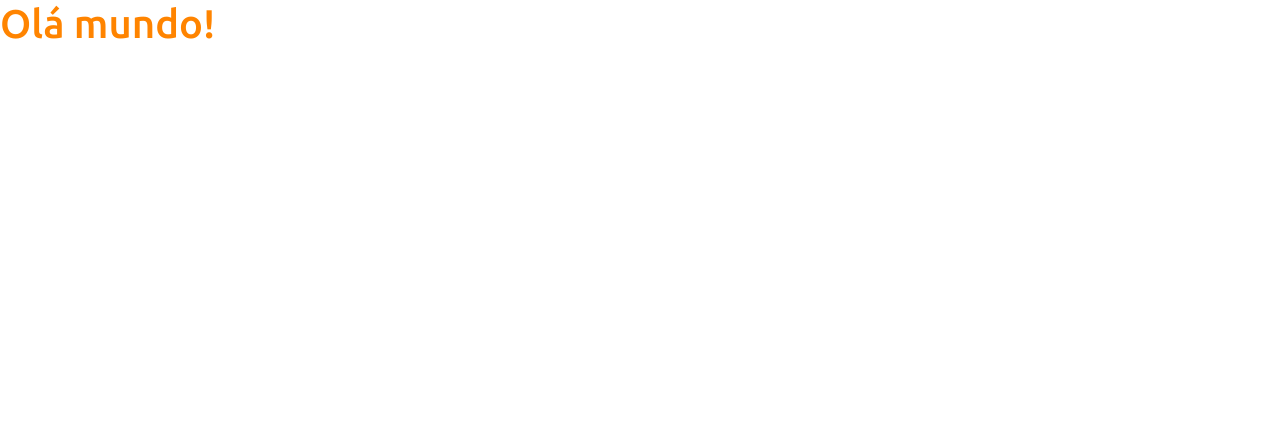
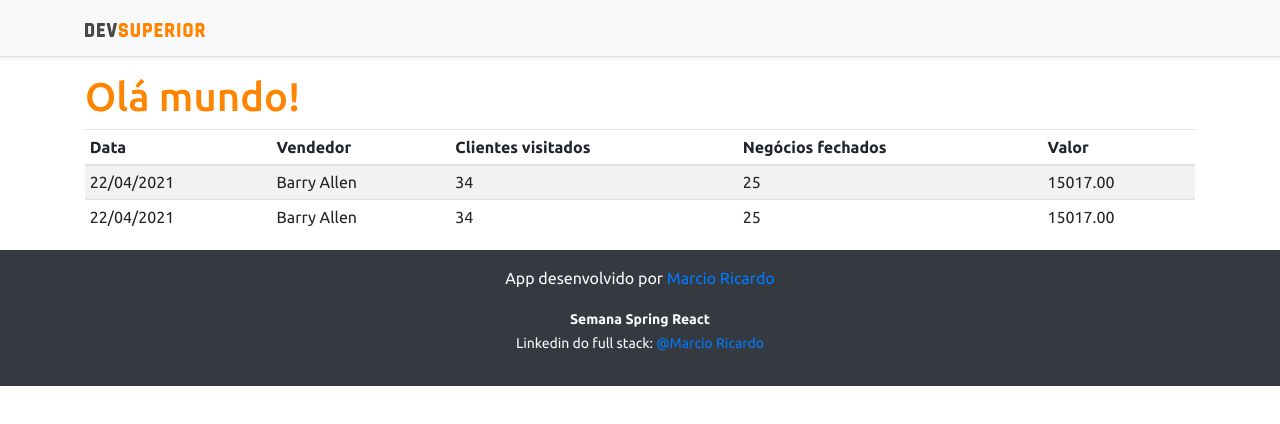
Before and after one commit to marcio1989/Projeto-Spring-React, a React (Create React App) app in the folder frontend/: page / in a window 1280 px wide. Shown: the top 424 px of the page. Built offline with nearby package versions, Linux system fonts and the light colour scheme.

Commit message:
Componentes básico

```diff
--- a/frontend/src/App.tsx
+++ b/frontend/src/App.tsx
@@ -1,8 +1,19 @@
+import DataTable from "components/DataTable";
+import Footer from "components/Footer";
+import NavBar from "components/NavBar";
+
 function App() {
   return (
-    <div>
+    <>
+      <NavBar />
+      <div className="container">
         <h1 className="text-primary">Olá mundo!</h1>
-    </div>
+
+
+        <DataTable />
+      </div>
+      <Footer />
+    </>
   );
 }
 
--- /dev/null
+++ b/frontend/src/components/DataTable/index.tsx
@@ -0,0 +1,35 @@
+const DataTable = () => {
+    return (
+            <div className="table-responsive">
+                <table className="table table-striped table-sm">
+                    <thead>
+                        <tr>
+                            <th>Data</th>
+                            <th>Vendedor</th>
+                            <th>Clientes visitados</th>
+                            <th>Negócios fechados</th>
+                            <th>Valor</th>
+                        </tr>
+                    </thead>
+                    <tbody>
+                        <tr>
+                            <td>22/04/2021</td>
+                            <td>Barry Allen</td>
+                            <td>34</td>
+                            <td>25</td>
+                            <td>15017.00</td>
+                        </tr>
+                        <tr>
+                            <td>22/04/2021</td>
+                            <td>Barry Allen</td>
+                            <td>34</td>
+                            <td>25</td>
+                            <td>15017.00</td>
+                        </tr>
+                    </tbody>
+               </table>
+        </div>
+    );
+}
+
+export default DataTable;
--- /dev/null
+++ b/frontend/src/components/Footer/index.tsx
@@ -0,0 +1,18 @@
+const Footer = () => {
+    return (
+        <div>
+            <footer className="footer mt-auto py-3 bg-dark">
+                <div className="container">
+                    <p className="text-light">App desenvolvido por <a href="https://github.com/marcio1989" target="_blank"
+                     rel="noreferrer">Marcio Ricardo</a></p>
+                    <p className="text-light"><small><strong>Semana Spring React</strong><br />
+                    Linkedin do full stack: <a href="https://www.linkedin.com/in/marcio-muniz-920970a8/"
+                    target="_blank"
+                    rel="noreferrer">@Marcio Ricardo</a></small></p>
+                </div>
+            </footer>
+        </div>
+    );
+}
+
+export default Footer;
--- /dev/null
+++ b/frontend/src/components/NavBar/index.tsx
@@ -0,0 +1,15 @@
+import ImgDsDark from 'assets/img/ds-dark.svg';
+
+const NavBar = () => {
+    return (
+        <div className="d-flex flex-column flex-md-row align-items-center p-3 px-md-4 mb-3 bg-light border-bottom shadow-sm">
+            <div className="container">
+                <nav className="my-2 my-md-0 mr-md-3">
+                    <img src={ImgDsDark} alt="DevSuperior" width="120" />
+                </nav>
+            </div>
+        </div>
+    );
+}
+
+export default NavBar;
```
Also changed, not shown: frontend/src/assets/img/ds-dark.svg (added).
